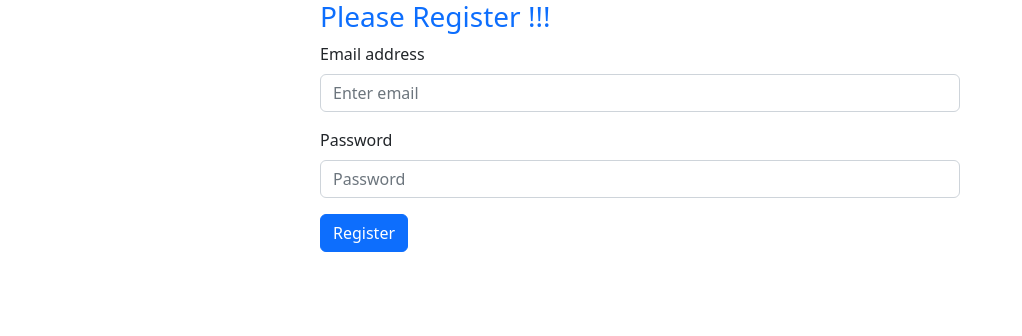
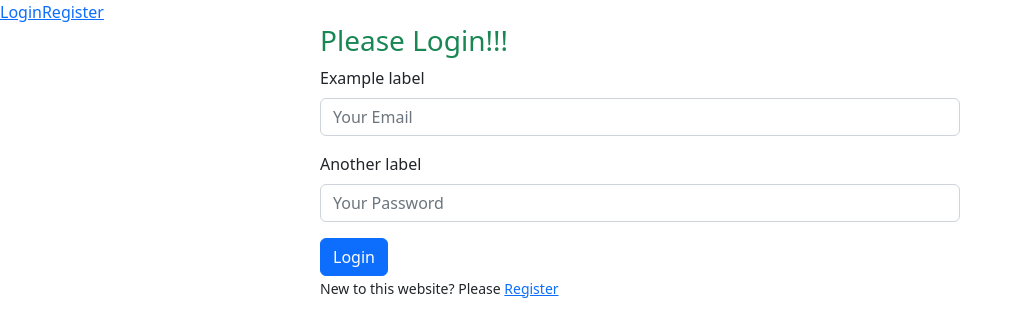
Before and after one commit to arfan36/d-94_m-57_email-password-auth_oct-13, a React (Create React App) app: page /login in a window 1280 px wide. Shown: the top 336 px of the page, without its empty margins (0-1022 px from the left). Built offline with nearby package versions, Linux system fonts and the light colour scheme.

Commit message:
57-7 Toggle Registration and login, implement sign in with email

```diff
--- a/package.json
+++ b/package.json
@@ -11,6 +11,7 @@
     "react": "^18.2.0",
     "react-bootstrap": "^2.5.0",
     "react-dom": "^18.2.0",
+    "react-router-dom": "^6.4.2",
     "react-scripts": "5.0.1",
     "web-vitals": "^2.1.4"
   },
--- a/src/App.js
+++ b/src/App.js
@@ -1,29 +1,11 @@
+import { RouterProvider } from 'react-router-dom';
 import './App.css';
-import { getAuth } from "firebase/auth";
-import app from './firebase/firebase.init';
-import RegisterReactBootstrap from './components/RegisterReactBootstrap';
-
-const auth = getAuth(app);
-
-const handleRegister = (event) => {
-  event.preventDefault();
-  const email = event.target.email.value;
-  const password = event.target.password.value;
-  console.log(email, password);
-};
-
-const handleEmailBlur = event => {
-  console.log(event.target.value);
-};
-
-const handlePasswordBlur = event => {
-  console.log(event.target.value);
-};
+import { router } from './routes/routes';
 
 function App() {
   return (
     <div className=''>
-      <RegisterReactBootstrap></RegisterReactBootstrap>
+      <RouterProvider router={router}></RouterProvider>
     </div>
   );
 }
--- /dev/null
+++ b/src/components/LoginBootstrap.js
@@ -0,0 +1,32 @@
+import React from 'react';
+import { Link } from 'react-router-dom';
+
+const LoginBootstrap = () => {
+    const handleSubmit = event => {
+        event.preventDefault();
+
+        const form = event.target;
+        const email = form.email;
+        const password = form.password;
+    };
+
+    return (
+        <div className='w-50 mx-auto'>
+            <h3 className='text-success'>Please Login!!!</h3>
+            <form onSubmit={handleSubmit}>
+                <div className="mb-3">
+                    <label htmlFor="formGroupExampleInput" className="form-label">Example label</label>
+                    <input name='email' type="email" className="form-control" id="formGroupExampleInput" placeholder="Your Email" required />
+                </div>
+                <div className="mb-3">
+                    <label htmlFor="formGroupExampleInput2" className="form-label">Another label</label>
+                    <input name='password' type="password" className="form-control" id="formGroupExampleInput2" placeholder="Your Password" required />
+                </div>
+                <button className='btn btn-primary' type='submit'>Login</button>
+            </form>
+            <p><small>New to this website? Please <Link to={'/register'}>Register</Link></small></p>
+        </div>
+    );
+};
+
+export default LoginBootstrap;
--- a/src/components/RegisterReactBootstrap.js
+++ b/src/components/RegisterReactBootstrap.js
@@ -2,6 +2,7 @@
 import React, { useState } from 'react';
 import Button from 'react-bootstrap/Button';
 import Form from 'react-bootstrap/Form';
+import { Link } from 'react-router-dom';
 import app from '../firebase/firebase.init';
 
 const auth = getAuth(app);
@@ -61,6 +62,7 @@
                 <Button variant="primary" type="submit">
                     Register
                 </Button>
+                <p><small>Already have an account? Please <Link to={'/login'}>Login</Link></small></p>
             </Form>
         </div>
     );
--- /dev/null
+++ b/src/layout/Main.js
@@ -0,0 +1,16 @@
+import React from 'react';
+import { Link, Outlet } from 'react-router-dom';
+
+const Main = () => {
+    return (
+        <div>
+            <nav>
+                <Link to={'/login'}>Login</Link>
+                <Link to={'/register'}>Register</Link>
+            </nav>
+            <Outlet></Outlet>
+        </div>
+    );
+};
+
+export default Main;
--- /dev/null
+++ b/src/routes/routes.js
@@ -0,0 +1,26 @@
+import React from 'react';
+import { createBrowserRouter } from 'react-router-dom';
+import LoginBootstrap from '../components/LoginBootstrap';
+import RegisterReactBootstrap from '../components/RegisterReactBootstrap';
+import Main from '../layout/Main';
+
+export const router = createBrowserRouter([
+    {
+        path: '/',
+        element: <Main></Main>,
+        children: [
+            {
+                path: '/',
+                element: <RegisterReactBootstrap></RegisterReactBootstrap>
+            },
+            {
+                path: '/register',
+                element: <RegisterReactBootstrap></RegisterReactBootstrap>
+            },
+            {
+                path: '/login',
+                element: <LoginBootstrap></LoginBootstrap>
+            }
+        ]
+    }
+]);
```
Also changed, not shown: 1 other file (tests, documents, lock files or other folders).
